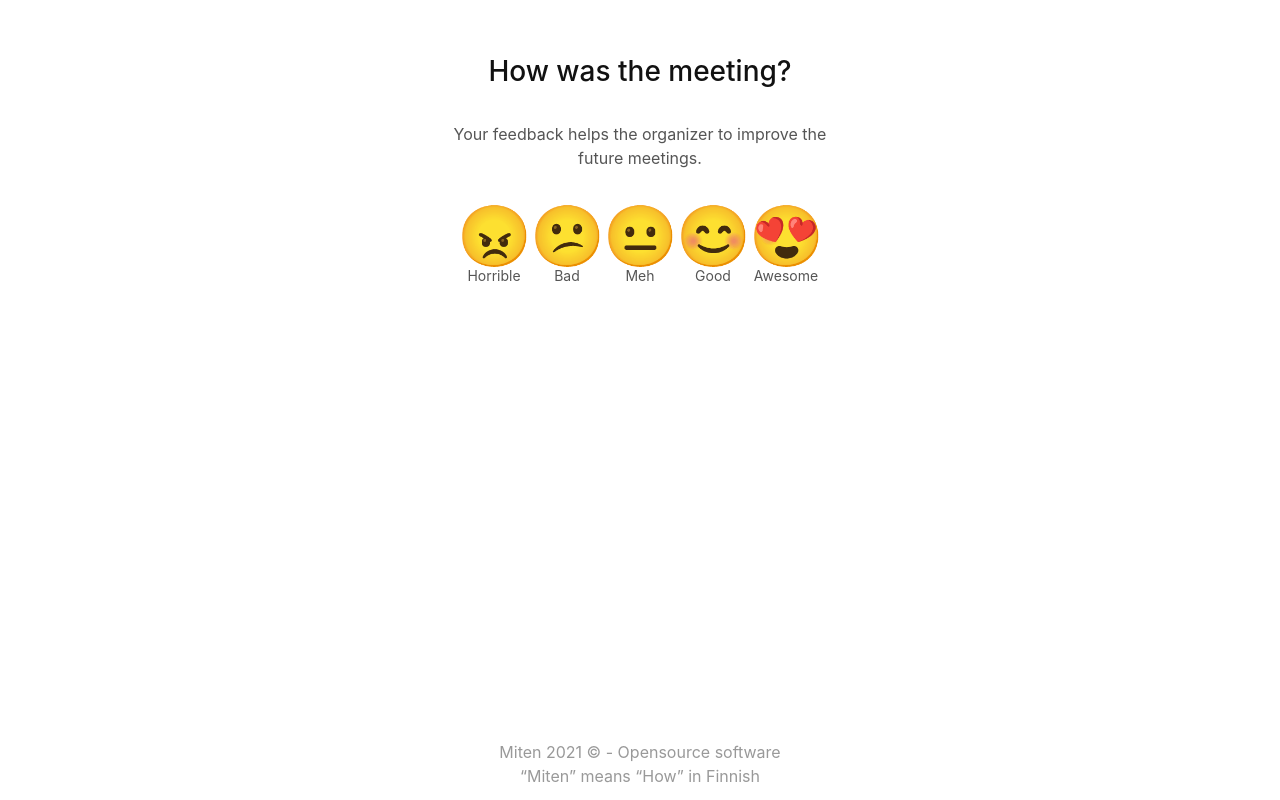
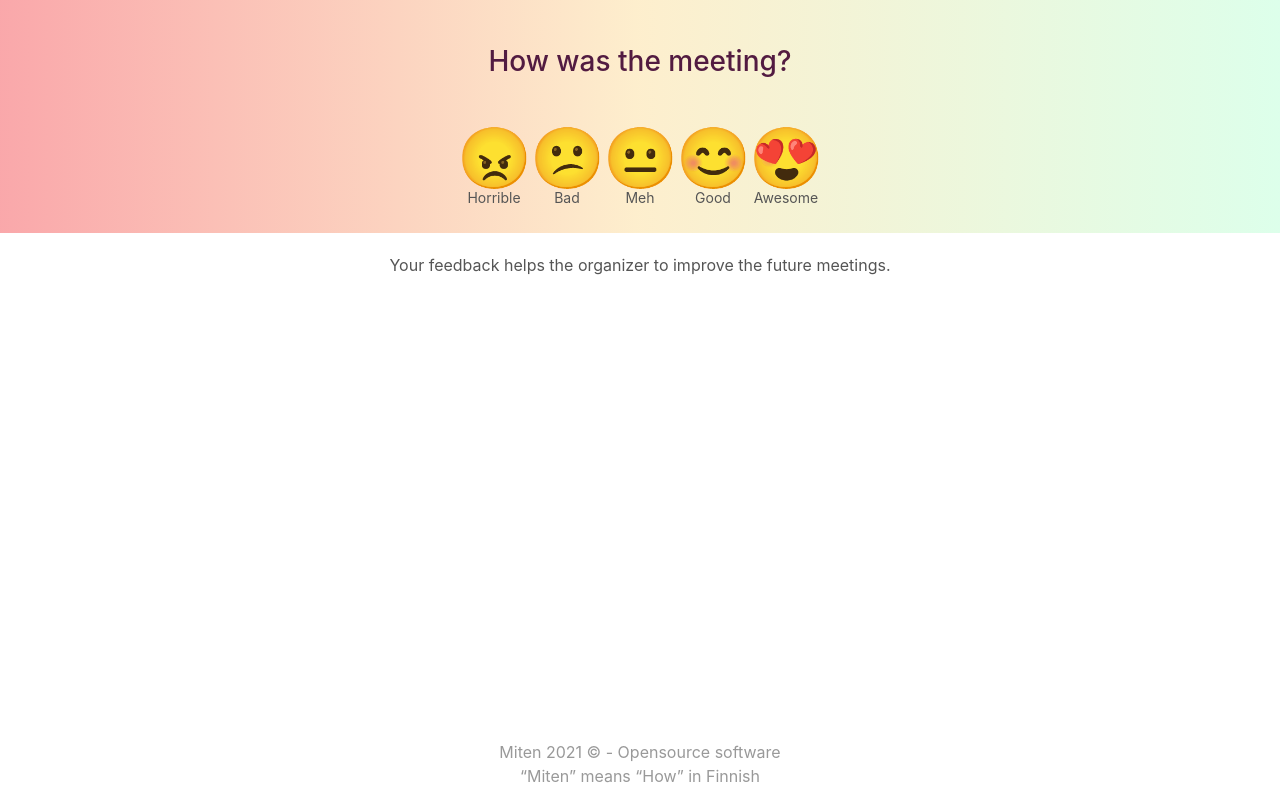
Before and after one commit to MitenHQ/miten, a Next.js app in the folder frontend/: page /feedback in a window 1280 px wide. Built offline with nearby package versions, Linux system fonts and the light colour scheme.

Commit message:
Change feedback page design

```diff
--- a/frontend/components/Feedback.tsx
+++ b/frontend/components/Feedback.tsx
@@ -4,10 +4,10 @@ import { animated } from 'react-spring';
 import { Reactions } from './Feedback/constants';
 import { ReactionsForm } from './Feedback/ReactionsForm';
 import { DetailsForm } from './Feedback/DetailsForm';
-import { getTitle } from './Feedback/getTitle';
 import { useAppAnimations } from './Feedback/useAppAnimations';
 import { Submited } from './Feedback/Submited';
 import { Footer } from './Feedback/Footer';
+import { theme } from '@chakra-ui/react';
 
 const Root = styled.div`
   height: 100%;
@@ -18,19 +18,30 @@ const Root = styled.div`
 `;
 
 const Container = styled.div`
-  max-width: 400px;
+  width: 100%;
 `;
 
-const Title = styled(animated.h1)`
-  margin: 50px 0 30px 0;
+const Title = styled.h1`
+  padding: 40px 0 20px 0;
   font-size: 28px;
-  color: #111;
+  color: ${(theme as any).colors.pink[900]};
   font-weight: 500;
 `;
 
 const SubTitle = styled(animated.div)`
   font-size: 16px;
   color: #555;
+  padding: 20px 10px 0 10px;
+`;
+
+const ReactionsFormWrapper = styled.div`
+  background: linear-gradient(to left, #c6ffdd99, #fbd78669, #f7797da6);
+`;
+
+const DetailsFormWrapper = styled(animated.div)`
+  max-width: 400px;
+  margin: auto;
+  padding-bottom: 20px;
 `;
 
 const detailsList = [
@@ -47,9 +58,7 @@ const detailsList = [
 const Feedback: FC = () => {
   const [submited, setSubmited] = useState(false);
   const [reaction, setReaction] = useState<Reactions | null>(null);
-  const [subtitleAnimation, detailsFormAnimation, titleAnimation] = useAppAnimations(
-    reaction,
-  );
+  const [subtitleAnimation, detailsFormAnimation] = useAppAnimations(reaction);
 
   const selectReaction = (r: Reactions) => () =>
     reaction ? setReaction(null) : setReaction(r);
@@ -57,29 +66,29 @@ const Feedback: FC = () => {
   const handleSubmit = (): void => setSubmited(true);
 
   if (submited) {
-    return (
-      <Root>
-        <Submited />
-      </Root>
-    );
+    return <Submited />;
   }
 
   return (
     <Root>
       <Container>
-        <Title style={titleAnimation}>{getTitle(reaction)}</Title>
+        <ReactionsFormWrapper>
+          <Title>How was the meeting?</Title>
+          <ReactionsForm reaction={reaction} selectReaction={selectReaction} />
+        </ReactionsFormWrapper>
         <SubTitle style={subtitleAnimation}>
           Your feedback helps the organizer to improve the future meetings.
         </SubTitle>
-        <ReactionsForm reaction={reaction} selectReaction={selectReaction} />
-          <animated.div style={detailsFormAnimation}>
+        {reaction && (
+          <DetailsFormWrapper style={detailsFormAnimation}>
             <DetailsForm
               items={detailsList}
               reaction={reaction}
               setReaction={setReaction}
               onSubmit={handleSubmit}
             />
-          </animated.div>
+          </DetailsFormWrapper>
+        )}
       </Container>
       <Footer />
     </Root>
--- a/frontend/components/Feedback/DetailsForm.tsx
+++ b/frontend/components/Feedback/DetailsForm.tsx
@@ -1,10 +1,11 @@
 import React, { FC } from 'react';
-import { Button, Textarea } from '@chakra-ui/react';
+import { Button, Textarea, theme } from '@chakra-ui/react';
 import { BiRocket, BiTrash } from 'react-icons/bi';
 import styled from 'styled-components';
 import { ButtonCheckbox } from './DetailsForm/ButtonCheckbox';
 import { Reactions } from './constants';
 import { useForm } from 'react-hook-form';
+import { getTitle } from './getTitle';
 
 const Label = styled.div`
   font-size: 16px;
@@ -20,6 +21,13 @@ const ButtonContainer = styled.div`
   padding: 6px;
 `;
 
+const Title = styled.h1`
+  margin: 20px 0 20px 0;
+  font-size: 22px;
+  color: ${(theme as any).colors.blue[700]};
+  font-weight: 500;
+`;
+
 type FormValues = {
   comment: string;
 } & { [key in string]: boolean }; // keys are items
@@ -33,20 +41,21 @@ type Props = {
 
 export const DetailsForm: FC<Props> = ({ items, reaction, setReaction, onSubmit }) => {
   const { handleSubmit, register, reset } = useForm<FormValues>();
-  const submit = (values: FormValues) => {
+  const submit = (values: FormValues): void => {
     const formValues = { ...values, reaction };
     console.log(formValues);
 
     onSubmit();
     // alert(JSON.stringify(formValues));
   };
-  const handleReset = () => {
+  const handleReset = (): void => {
     setReaction(null);
     reset();
   };
 
   return (
     <form onSubmit={handleSubmit(submit)}>
+      <Title>{getTitle(reaction)}</Title>
       {items.map((label) => (
         <ButtonCheckbox key={label} name={label} label={label} ref={register()} />
       ))}
--- a/frontend/components/Feedback/ReactionsForm.tsx
+++ b/frontend/components/Feedback/ReactionsForm.tsx
@@ -10,7 +10,7 @@ const Root = styled.div`
   grid-gap: 3px;
   justify-items: center;
   align-items: center;
-  margin: 30px 0;
+  margin: 20px 0;
 `;
 
 type Props = {
--- a/frontend/components/Feedback/ReactionsForm/useReactionAnimations.ts
+++ b/frontend/components/Feedback/ReactionsForm/useReactionAnimations.ts
@@ -12,25 +12,27 @@ const useReactionAnimation = (
     currentReaction
       ? {
           opacity: 1,
-          from: { opacity: 1 },
-          to: { opacity: 0 },
+          transform: 'scale(1)',
+          from: { opacity: 1, transform: 'scale(1)' },
+          to: { opacity: 0, transform: 'scale(0.8)' },
         }
       : {
           opacity: 0,
-          from: { opacity: 0 },
-          to: { opacity: 1 },
+          transform: 'scale(0.8)',
+          from: { opacity: 0, transform: 'scale(0.8)' },
+          to: { opacity: 1, transform: 'scale(1)' },
         },
   );
 
   const moveAnimation = useSpring(
     currentReaction
       ? {
-          from: { transform: 'translate(0,0)' },
-          to: { transform: `translate(${offsetMoveX}px,-120px)` },
+          from: { transform: 'translateX(0)' },
+          to: { transform: `translateX(${offsetMoveX}px)` },
         }
       : {
-          from: { transform: `translate(${offsetMoveX}px,-120px)` },
-          to: { transform: 'translate(0,0)' },
+          from: { transform: `translateX(${offsetMoveX}px)` },
+          to: { transform: 'translateX(0)' },
         },
   );
 
--- a/frontend/components/Feedback/Submited.tsx
+++ b/frontend/components/Feedback/Submited.tsx
@@ -1,11 +1,19 @@
-import React from 'react';
+import { theme } from '@chakra-ui/react';
+import React, { FC } from 'react';
 import styled from 'styled-components';
 
 const Root = styled.div`
-  margin-top: 100px;
+  width: 100%;
+  padding: 100px 30px;
+  height: 100%;
+  text-align: center;
+  background: linear-gradient(165deg, #c6ffdd99, #fbd78669, #f7797da6);
+  font-size: 20px;
+  font-weight: 500;
+  color: ${(theme as any).colors.pink[900]};
 `;
 
-export const Submited = () => (
+export const Submited: FC = () => (
   <Root>
     <span role="img" aria-label="Love">
       ❤️
--- a/frontend/components/Feedback/getTitle.ts
+++ b/frontend/components/Feedback/getTitle.ts
@@ -1,6 +1,5 @@
 import { Reactions } from './constants';
 
-const initialTitle = 'How was the meeting?';
 const titles = {
   [Reactions.HORRIBLE]: 'Sorry! What went wrong?',
   [Reactions.BAD]: 'Sorry! What to fix?',
@@ -9,5 +8,5 @@ const titles = {
   [Reactions.AWESOME]: 'Great! What was good?',
 };
 
-export const getTitle = (reaction: Reactions | null) =>
-  reaction ? titles[reaction] : initialTitle;
+export const getTitle = (reaction: Reactions | null): string | null =>
+  reaction && titles[reaction];
--- a/frontend/components/Feedback/useAppAnimations.ts
+++ b/frontend/components/Feedback/useAppAnimations.ts
@@ -25,7 +25,7 @@ export const useAppAnimations = (reaction: Reactions | null) => {
           opacity: 0,
           transform: 'translate(0,0)',
           from: { display: 'none', opacity: 0, transform: 'translate(0,0)' },
-          to: { display: 'block', opacity: 1, transform: 'translate(0,-100px)' },
+          to: { display: 'block', opacity: 1, transform: 'translate(0,0)' },
         }
       : {
           display: 'none',
@@ -34,23 +34,11 @@ export const useAppAnimations = (reaction: Reactions | null) => {
           from: {
             display: 'block',
             opacity: 1,
-            transform: 'translate(0,-100px)',
+            transform: 'translate(0,0)',
           },
           to: { display: 'none', opacity: 0, transform: 'translate(0,0)' },
         },
   );
 
-  const titleAnimation = useSpring(
-    reaction
-      ? {
-          from: { transform: 'translate(0,0)' },
-          to: { transform: 'translate(0,70px)' },
-        }
-      : {
-          from: { transform: 'translate(0,70px)' },
-          to: { transform: 'translate(0,0)' },
-        },
-  );
-
-  return [subtitleAnimation, detailsFormAnimation, titleAnimation];
+  return [subtitleAnimation, detailsFormAnimation];
 };
```
